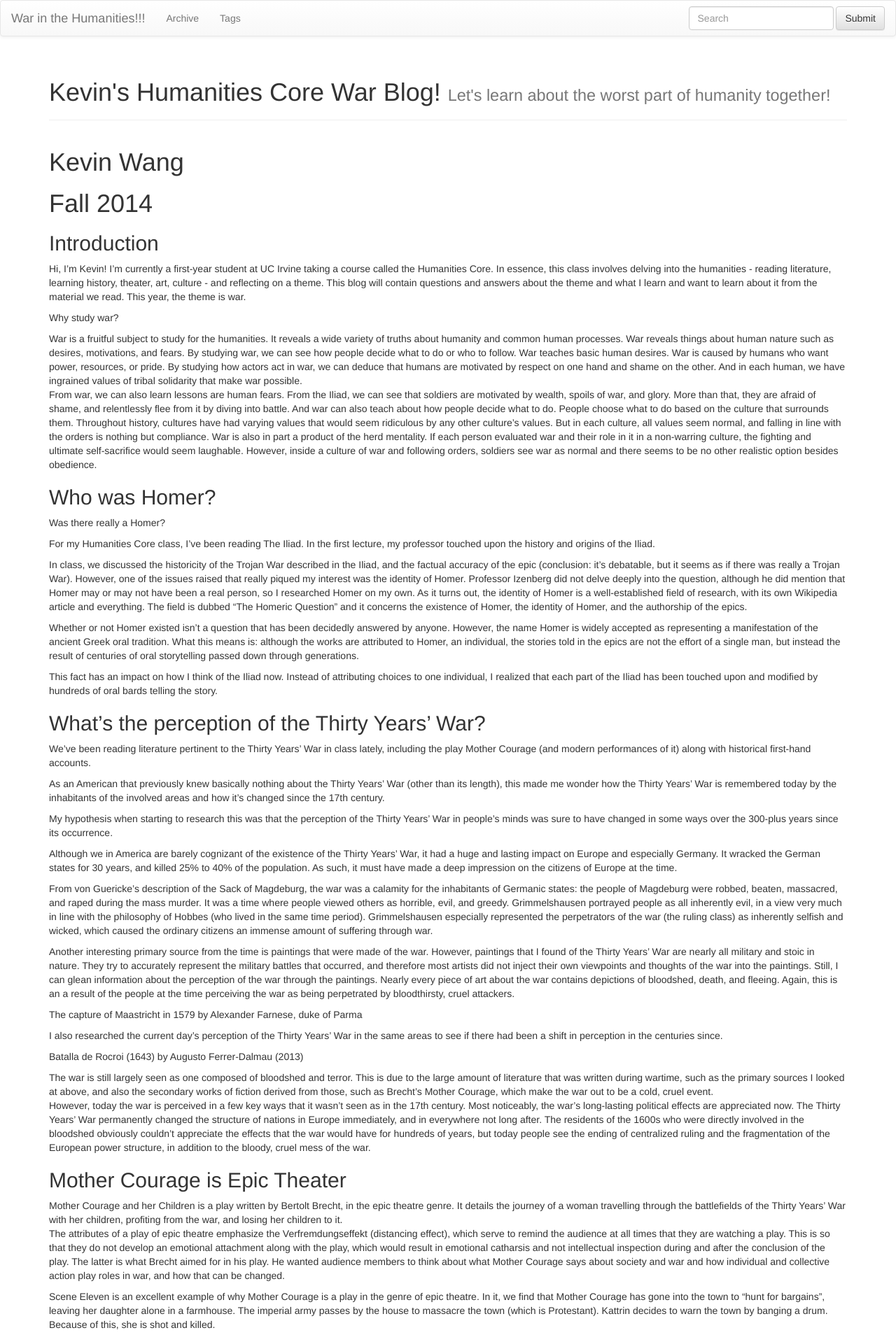
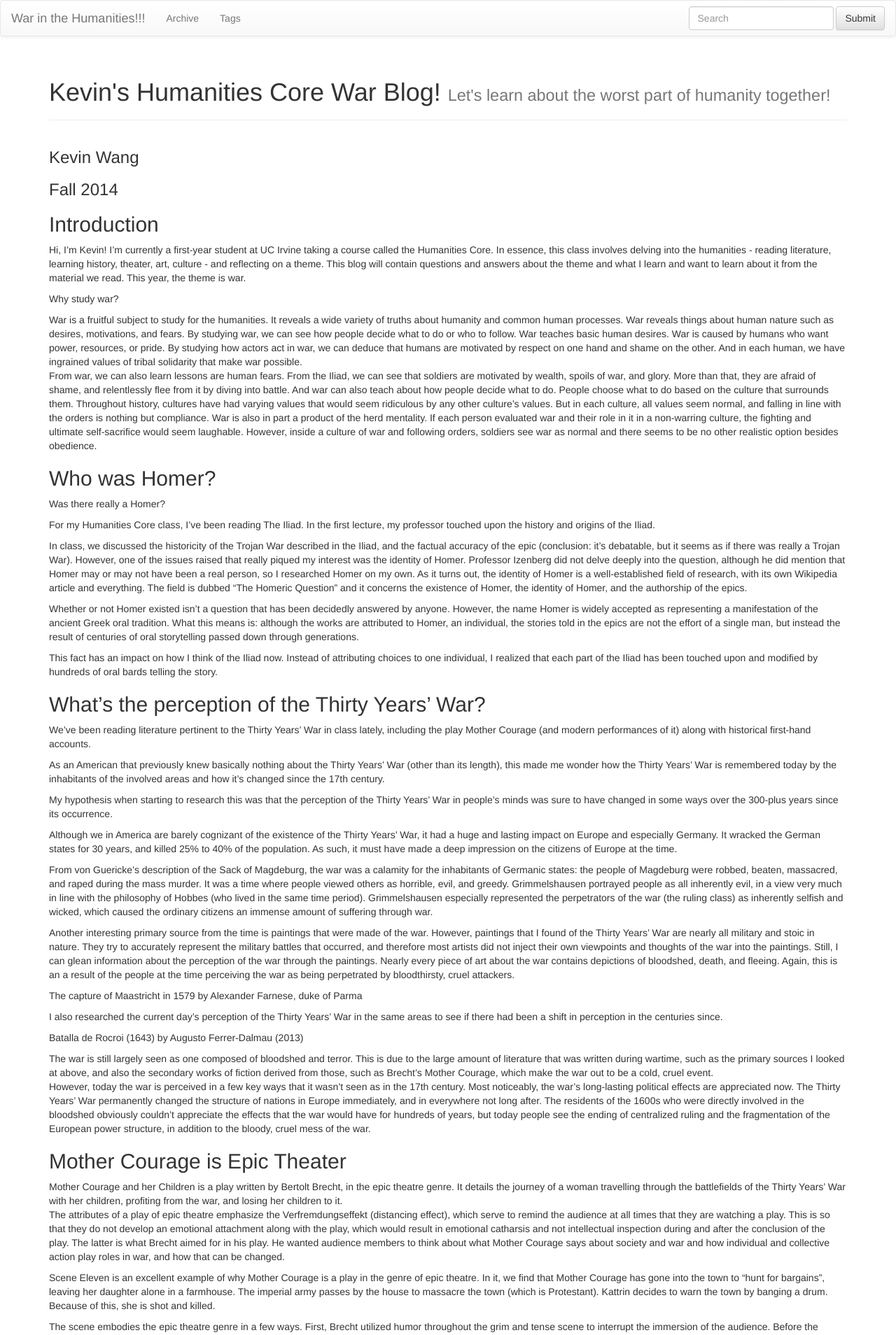
Before and after one commit to VitamintK/HumanitiesCore, a Jekyll site: the page built from index.md, in a window 1280 px wide. Shown: the top 1908 px of the page at 70% size. Built offline with Jekyll 4.4.1, drawn with Linux system fonts in a browser that asks for light colours; nearby versions of some CDN libraries; library files that are not in the unit come from our copies.

Commit message:
try again

```diff
--- a/index.md
+++ b/index.md
@@ -6,11 +6,13 @@ tagline:  Let's learn about the worst part of humanity together!
 {% include JB/setup %}
 
 
-#Kevin Wang
-#Fall 2014
+###Kevin Wang
+###Fall 2014
 
 
 ## Introduction
+
+
 
 Hi, I'm Kevin!  I'm currently a first-year student at UC Irvine taking a course called the Humanities Core.  In essence, this class involves delving into the humanities - reading literature, learning history, theater, art, culture - and reflecting on a theme.  This blog will contain questions and answers about the theme and what I learn and want to learn about it from the material we read.  This year, the theme is war.
 
```
